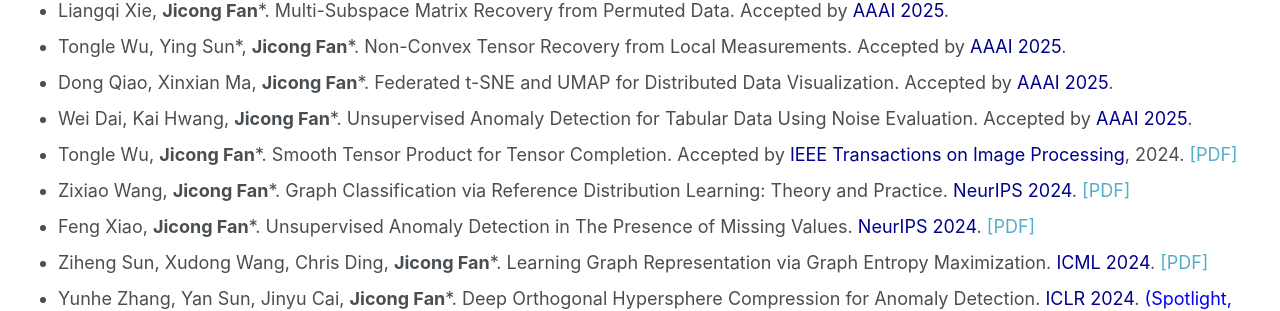
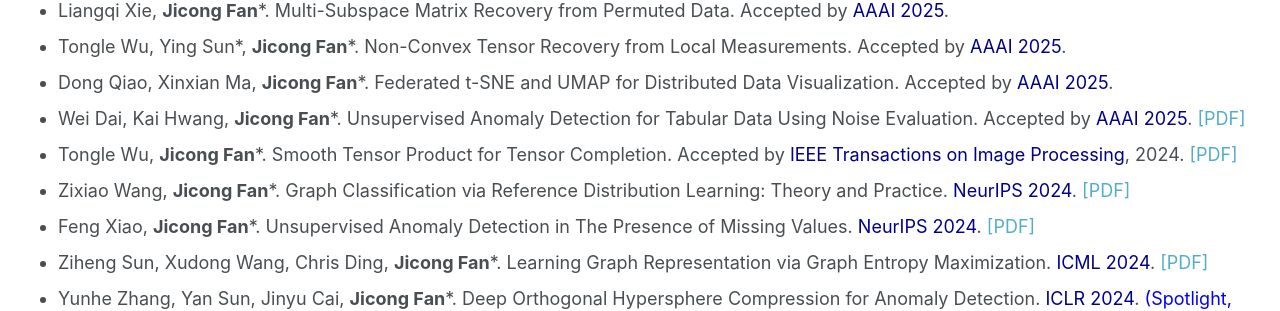
Before and after one commit to jicongfan/jicongfan.github.io, a Jekyll site: the page built from _pages/about.md, in a window 1280 px wide and 900 px high, scrolled down 1455 px. Shown: the part 152-463 px from the top of the window. Built offline with Jekyll 4.4.1, drawn with Linux system fonts in a browser that asks for light colours.

Commit message:
Update about.md

```diff
--- a/_pages/about.md
+++ b/_pages/about.md
@@ -47,7 +47,7 @@
 * Liangqi Xie, <strong>Jicong Fan</strong>*. Multi-Subspace Matrix Recovery from Permuted Data. Accepted by <font color=DarkBlue>AAAI 2025</font>.
 * Tongle Wu, Ying Sun\*, <strong>Jicong Fan</strong>\*. Non-Convex Tensor Recovery from Local Measurements. Accepted by <font color=DarkBlue>AAAI 2025</font>.
 * Dong Qiao, Xinxian Ma, <strong>Jicong Fan</strong>*. Federated t-SNE and UMAP for Distributed Data Visualization. Accepted by <font color=DarkBlue>AAAI 2025</font>.
-* Wei Dai, Kai Hwang, <strong>Jicong Fan</strong>*. Unsupervised Anomaly Detection for Tabular Data Using Noise Evaluation. Accepted by <font color=DarkBlue>AAAI 2025</font>.
+* Wei Dai, Kai Hwang, <strong>Jicong Fan</strong>*. Unsupervised Anomaly Detection for Tabular Data Using Noise Evaluation. Accepted by <font color=DarkBlue>AAAI 2025</font>. <a href="https://arxiv.org/pdf/2412.11461">[PDF]</a>
 * Tongle Wu, <strong>Jicong Fan</strong>*. Smooth Tensor Product for Tensor Completion. Accepted by <font color=DarkBlue>IEEE Transactions on Image Processing</font>, 2024. <a href="https://ieeexplore.ieee.org/document/10750255">[PDF]</a>
 * Zixiao Wang, <strong>Jicong Fan</strong>*. Graph Classification via Reference Distribution Learning: Theory and Practice. <font color=DarkBlue>NeurIPS 2024</font>. <a href="https://arxiv.org/pdf/2408.11370">[PDF]</a>
 * Feng Xiao, <strong>Jicong Fan</strong>*. Unsupervised Anomaly Detection in The Presence of Missing Values. <font color=DarkBlue>NeurIPS 2024</font>. <a href="https://openreview.net/pdf?id=AoEeBqP8AD">[PDF]</a>
```
